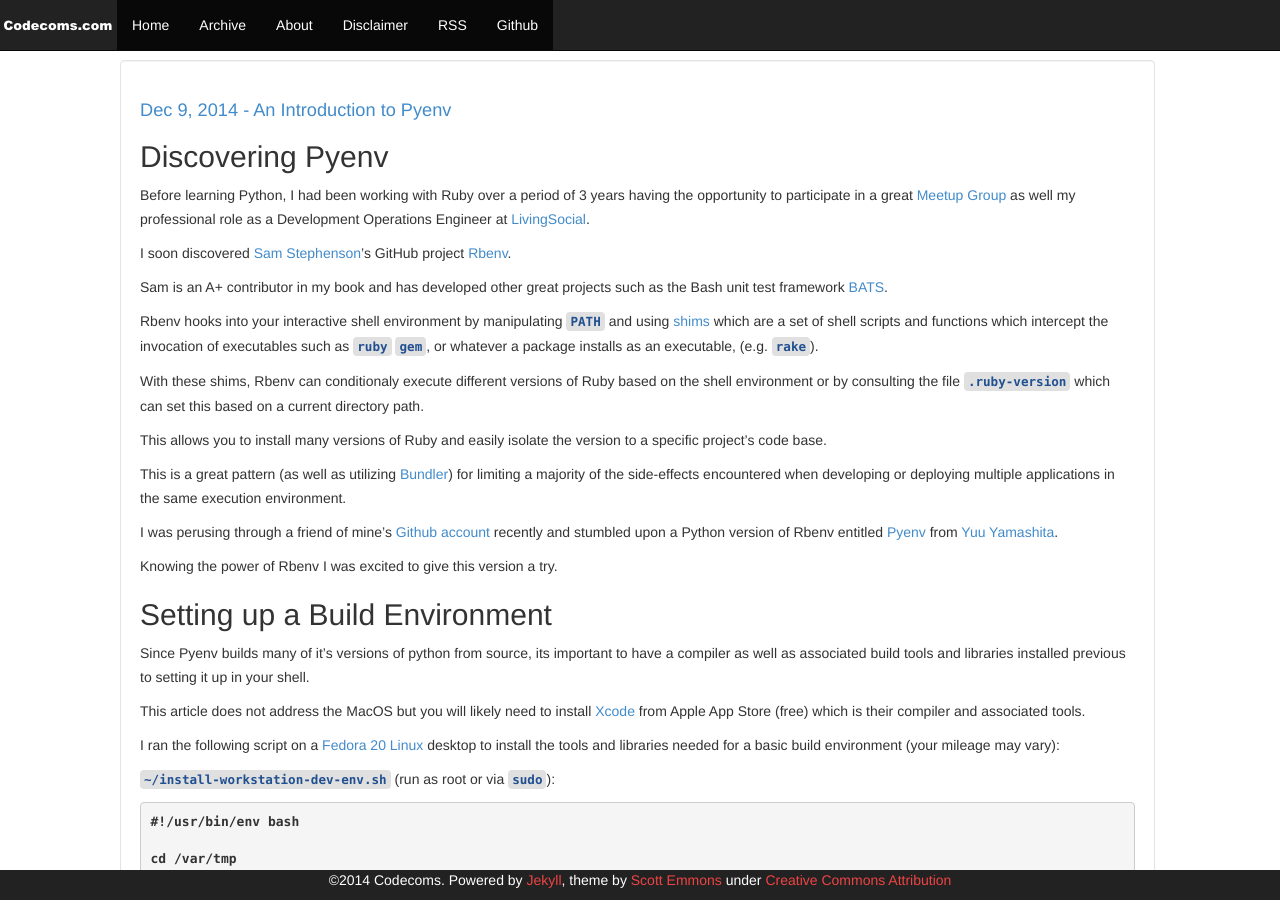
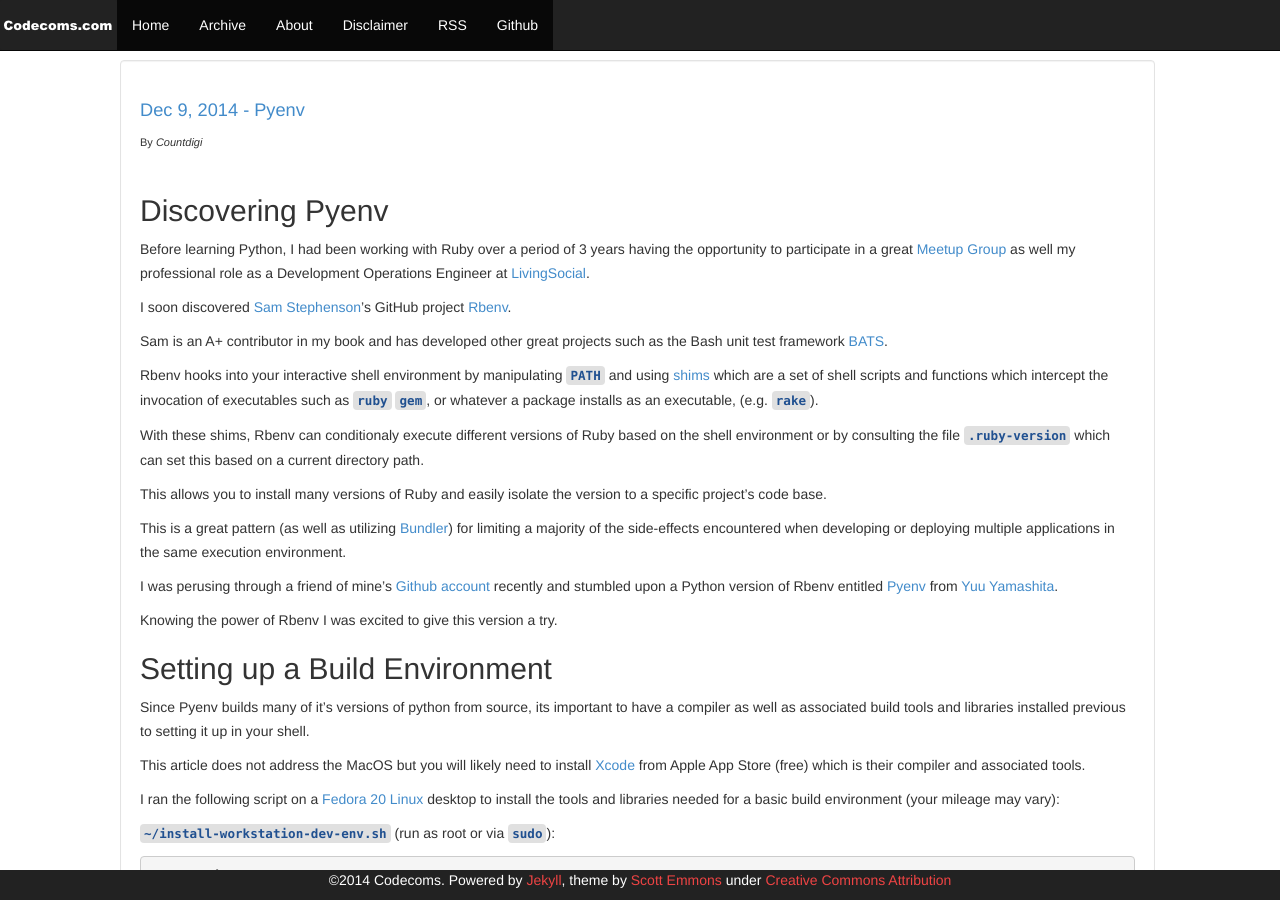
Before and after one commit to codecoms/codecoms.github.io, a Jekyll site: the page built from _posts/2014-12-09-pyenv.md, in a window 1280 px wide and 900 px high. Built offline with Jekyll 4.4.1, drawn with Linux system fonts in a browser that asks for light colours; Markdown is read by kramdown in place of the engine named in the settings; comment, search, counter and statistics services are not loaded.

Commit message:
minor edit to meta-data for pyenv post

```diff
--- a/_posts/2014-12-09-pyenv.md
+++ b/_posts/2014-12-09-pyenv.md
@@ -1,9 +1,13 @@
 ---
 layout: post
-title: "An Introduction to Pyenv"
 description: "An Introduction to Pyenv"
-category: python
-tags: ['python', 'bash']
+comments: false
+categories: python
+tags:
+  - python
+  - bash
+author: "Countdigi"
+
 ---
 
 ## Discovering Pyenv
```
